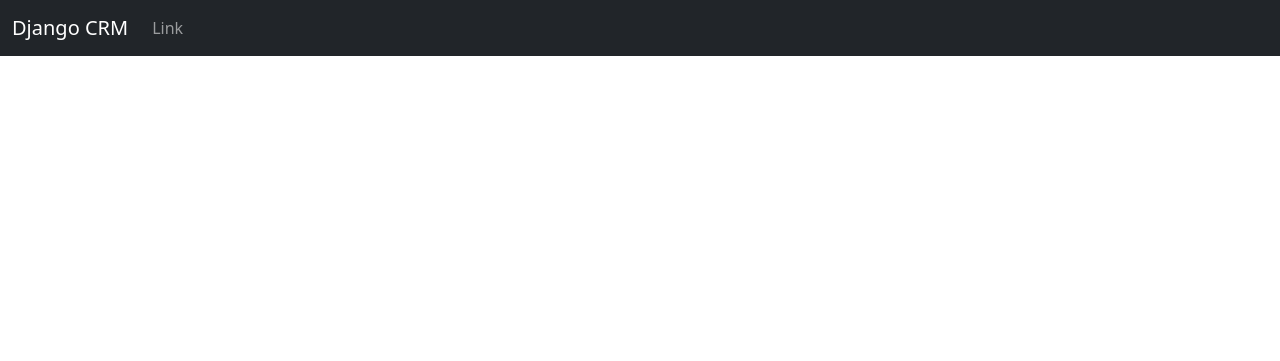
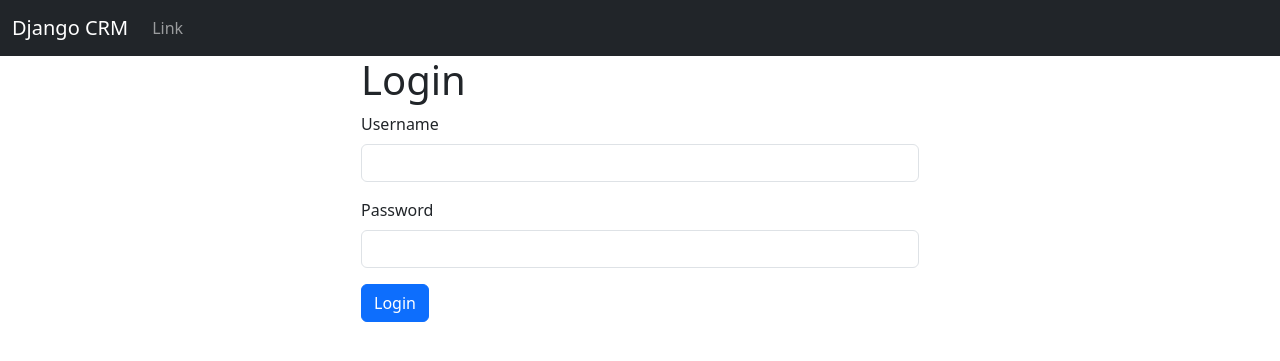
Before and after one commit to AMGHNOUSS/dcrm, a Django app: page / in a window 1280 px wide. Shown: the top 361 px of the page. Run offline with Django 4.2, Linux system fonts and the light colour scheme.

Commit message:
Login users

```diff
--- a/website/templates/base.html
+++ b/website/templates/base.html
@@ -9,8 +9,16 @@
   <body>
     {% include "navbar.html" %}
     <div class ="container">
-        {% block content %}
-        {% endblock %}
+      {% if messages %}
+        {% for message in messages %}
+        <div class="alert alert-warning alert-dismissible fade show" role="alert">
+          <strong>{{ message }}</strong>
+          <button type="button" class="btn-close" data-bs-dismiss="alert" aria-label="Close"></button>
+        </div>
+        {% endfor %}
+      {% endif %}
+      {% block content %}
+      {% endblock %}
     </div>
     <script src="https://cdn.jsdelivr.net/npm/bootstrap@5.3.2/dist/js/bootstrap.bundle.min.js" integrity="sha384-C6RzsynM9kWDrMNeT87bh95OGNyZPhcTNXj1NW7RuBCsyN/o0jlpcV8Qyq46cDfL" crossorigin="anonymous"></script>
   </body>
--- a/website/templates/home.html
+++ b/website/templates/home.html
@@ -1,4 +1,25 @@
 {% extends "base.html" %}
 
 {% block content %}
+
+{% if user.is_authenticated %}
+<h1>hello world</h1>
+{% else %}
+
+<div class="col-md-6 offset-md-3">
+    <h1>Login</h1>
+    <form method="POST" action="{% url 'home'%}">
+        {% csrf_token %}
+        <div class="mb-3">
+          <label for="exampleInputEmail1" class="form-label">Username</label>
+          <input type="text" class="form-control" name="username" required>
+        </div>
+        <div class="mb-3">
+          <label for="exampleInputPassword1" class="form-label">Password</label>
+          <input type="password" class="form-control" name="password" required>
+        </div>
+        <button type="submit" class="btn btn-primary">Login</button>
+      </form>
+</div>
+{% endif %}
 {% endblock %}
--- a/website/urls.py
+++ b/website/urls.py
@@ -4,4 +4,6 @@ from . import views
 
 urlpatterns = [
     path('', views.home, name="home"),
+    path('login/', views.login_user, name="login"),
+    path('logout/', views.logout_user, name="logout"),
 ]
--- a/website/views.py
+++ b/website/views.py
@@ -1,4 +1,25 @@
-from django.shortcuts import render
+from django.shortcuts import render, redirect
+from django.contrib.auth import login, logout, authenticate
+from django.contrib import messages
 
 def home(request):
-    return render(request, 'home.html')
+    dict = {}
+    if request.method == "POST":
+        username = request.POST['username']
+        password = request.POST['password']
+        user = authenticate(request, username=username, password=password)
+        if user:
+            login(request, user)
+            messages.success(request, "You have been Logged In!")
+            return redirect('home')
+        else:
+            messages.success(request, "There are was an error Try again...!")
+            return redirect('home')
+    else:
+        return render(request, 'home.html', dict)
+
+def login_user(request):
+    pass
+
+def logout_user(request):
+    pass
```
